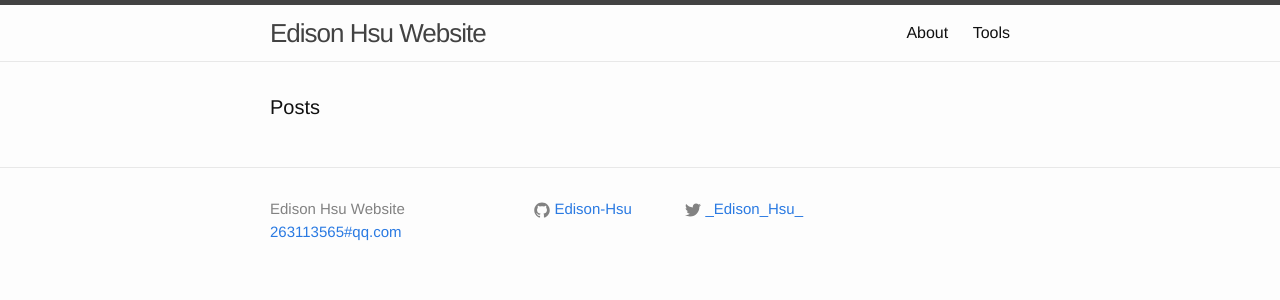
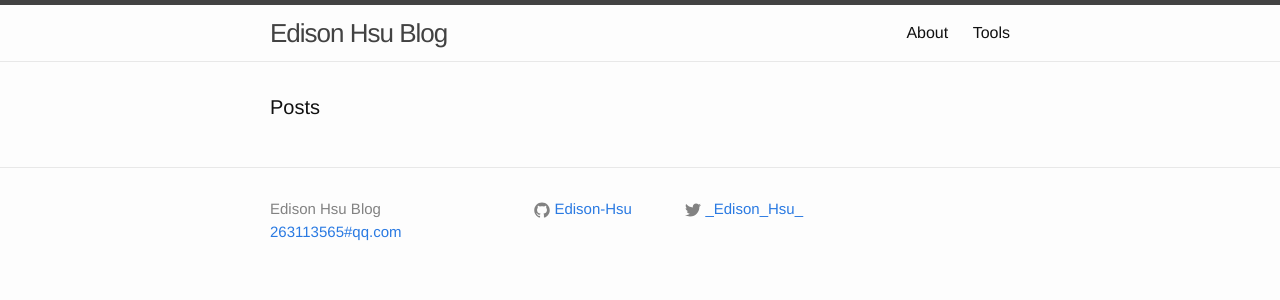
Before and after one commit to Edison-Hsu/Edison-Hsu.github.io, a Jekyll site: the page built from index.html, in a window 1280 px wide. Shown: the top 300 px of the page. Built offline with Jekyll 4.4.1, drawn with Linux system fonts in a browser that asks for light colours; part of the change alters nothing that is shown.

Commit message:
change config

```diff
--- a/_config.yml
+++ b/_config.yml
@@ -1,12 +1,10 @@
 # Site settings
-title: Edison Hsu Website
+title: Edison Hsu Blog
 email: 263113565#qq.com
 description: > # this means to ignore newlines until "baseurl:"
-  Write an awesome description for your new site here. You can edit this
-  line in _config.yml. It will appear in your document head meta (for
-  Google search results) and in your feed.xml site description.
+  Edison Hsu's Personal Blog.
 baseurl: "" # the subpath of your site, e.g. /blog/
-url: "http://yourdomain.com" # the base hostname & protocol for your site
+url: "http://blog.edison-hsu.com" # the base hostname & protocol for your site
 twitter_username: _Edison_Hsu_
 github_username:  Edison-Hsu
 
```
